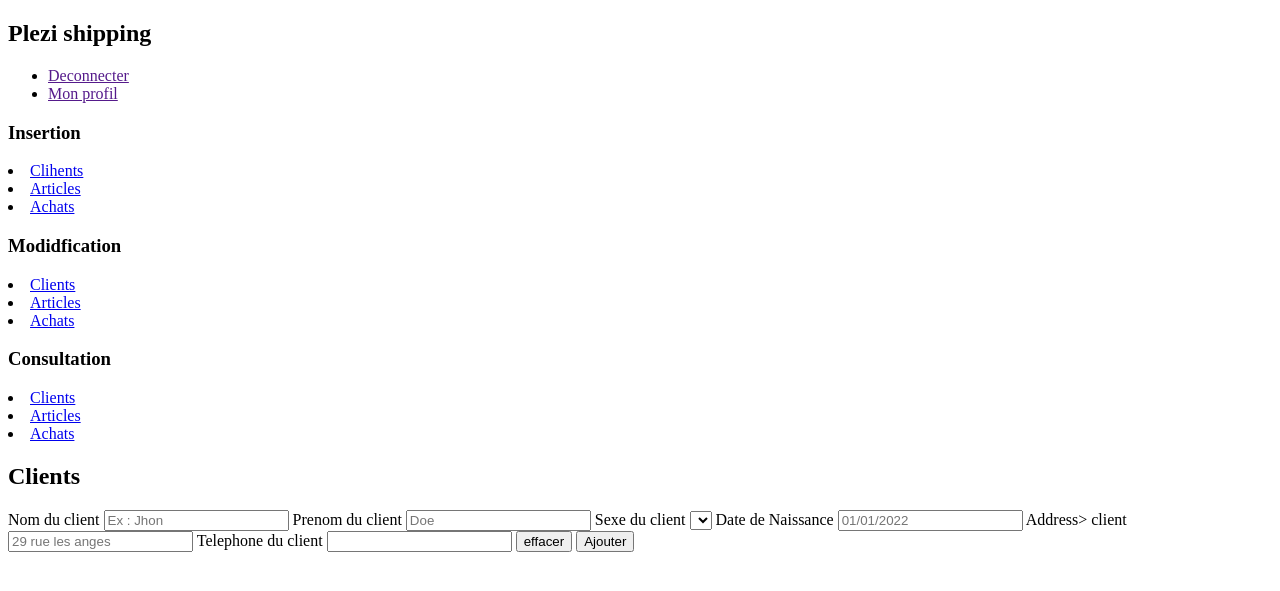
After one commit to killerbestshoot/devoir-edvar-web, a PHP site: page /homepages/userpages.php in a window 1280 px wide. The commit adds this page. Shown: the top 591 px of the page. Run offline with PHP 8.4, Linux system fonts and the light colour scheme; lists and menus that the app fills with data are empty.

Commit message:
ajout de nouveau fonctionnalite

```diff
--- a/db_linking/connect.php
+++ b/db_linking/connect.php
@@ -1,5 +1,5 @@
 <?php
-$data_base_name = 'Bonbagay';
+$data_base_name = 'bonbagay';
 $server_name = 'localhost';
 $db_username = 'root';
 $db_password = 'Bastien98';
--- /dev/null
+++ b/homepages/userpages.php
@@ -0,0 +1,12 @@
+<?php
+include '../includes/header.php';
+?>
+<main>
+    <section class="gauche">
+        <?php include '../includes/options.php'; ?>
+    </section>
+    <section class="droite">
+        <?php include '../includes/clients.php'; ?>
+
+    </section>
+</main>
--- /dev/null
+++ b/includes/clients.php
@@ -0,0 +1,24 @@
+<div>
+    <div>
+        <h2>Clients</h2>
+    </div>
+    <form method="post">
+        <label for="client-name">Nom du client</label>
+        <input type="text" name="cli-name" id="cli-name" placeholder="Ex : Jhon">
+        <label for="cli-fname">Prenom du client</label>
+        <input type="text" name="cli-fname" id="cli-fname" placeholder="Doe">
+        <label for="cli-sex">Sexe du client</label>
+        <select name="cli-sex" id="cli-sex">
+            <option value="Masculin"></option>
+            <option value="Feminin"></option>
+        </select>
+        <label for="cli-birth">Date de Naissance</label>
+        <input type="text" name="cli-birth" id="cli-birth" placeholder="01/01/2022">
+        <label for="cli-adr">Address> client</label>
+        <input type="text" name="cli-adr" id="cli-adr" placeholder="29 rue les anges">
+        <label for="cli-tel">Telephone du client</label>
+        <input type="text" name="cli-tel" id="cli-tel">
+        <input type="submit" value="effacer">
+        <input type="submit" value="Ajouter">
+    </form>
+</div>
--- /dev/null
+++ b/includes/header.php
@@ -0,0 +1,29 @@
+<!DOCTYPE html>
+<html lang="en">
+
+<head>
+    <meta charset="UTF-8">
+    <meta http-equiv="X-UA-Compatible" content="IE=edge">
+    <meta name="viewport" content="width=device-width, initial-scale=1.0">
+    <title>Plezi shipping | Vendeur </title>
+</head>
+
+<body>
+    <header>
+        <div>
+            <nav class="bar-de-navigation">
+                <div class="nom-entreprise">
+                    <h1>
+                        Plezi shipping
+                    </h1>
+                </div>
+                <div class="actions-utilisateur">
+                    <ul>
+                        <li><a href="">Deconnecter</a></li>
+                        <li><a href="" aria-current="page">Mon profil</a></li>
+                    </ul>
+
+                </div>
+            </nav>
+        </div>
+    </header>
--- /dev/null
+++ b/includes/options.php
@@ -0,0 +1,77 @@
+<?php
+$poste = "comptable";
+switch ($poste) {
+    case $poste === "vendeur":
+        echo "
+<div>
+
+    <div>
+        <h3>Insertion</h3>
+        <li><a href='http://'>Clients</a></li>
+        <li><a href='http://'>Articles</a></li>
+        <li><a href='http://'>Achats</a></li>
+    </div>
+    <div>
+        <h3>Modidfication</h3>
+        <li><a href='http://'>Clients</a></li>
+        <li><a href='http://'>Articles</a></li>
+        <li><a href='http://'>Achats</a></li>
+    </div>
+    <div>
+        <h3>Consultation</h3>
+        <li><a href='http://'>Clients</a></li>
+        <li><a href='http://'>Articles</a></li>
+        <li><a href='http://'>Achats</a></li>
+    </div>
+</div>";
+        break;
+    case $poste === "comptable":
+        echo "
+<div>
+
+    <div>
+        <h3>Insertion</h3>
+        <li><a href='http://'>Clihents</a></li>
+        <li><a href='http://'>Articles</a></li>
+        <li><a href='http://'>Achats</a></li>
+    </div>
+    <div>
+        <h3>Modidfication</h3>
+        <li><a href='http://'>Clients</a></li>
+        <li><a href='http://'>Articles</a></li>
+        <li><a href='http://'>Achats</a></li>
+    </div>
+    <div>
+        <h3>Consultation</h3>
+        <li><a href='http://'>Clients</a></li>
+        <li><a href='http://'>Articles</a></li>
+        <li><a href='http://'>Achats</a></li>
+    </div>
+</div>";
+        break;
+    default:
+        echo "
+<div>
+
+    <div>
+        <h3>Insertion</h3>
+        <li><a href='http://'>Clients</a></li>
+        <li><a href='http://'>Articles</a></li>
+        <li><a href='http://'>Achats</a></li>
+    </div>
+    <div>
+        <h3>Modidfication</h3>
+        <li><a href='http://'>Clients</a></li>
+        <li><a href='http://'>Articles</a></li>
+        <li><a href='http://'>Achats</a></li>
+    </div>
+    <div>
+        <h3>Consultation</h3>
+        <li><a href='http://'>Clients</a></li>
+        <li><a href='http://'>Articles</a></li>
+        <li><a href='http://'>Achats</a></li>
+    </div>
+</div>";
+        break;
+
+}
```
Also changed, not shown: administration/admin.php (added, +53 -0 lines), config/auth.php (+5 -5 lines), login.php (+8 -25 lines), includes/achat.php (added), includes/article.php (added).
